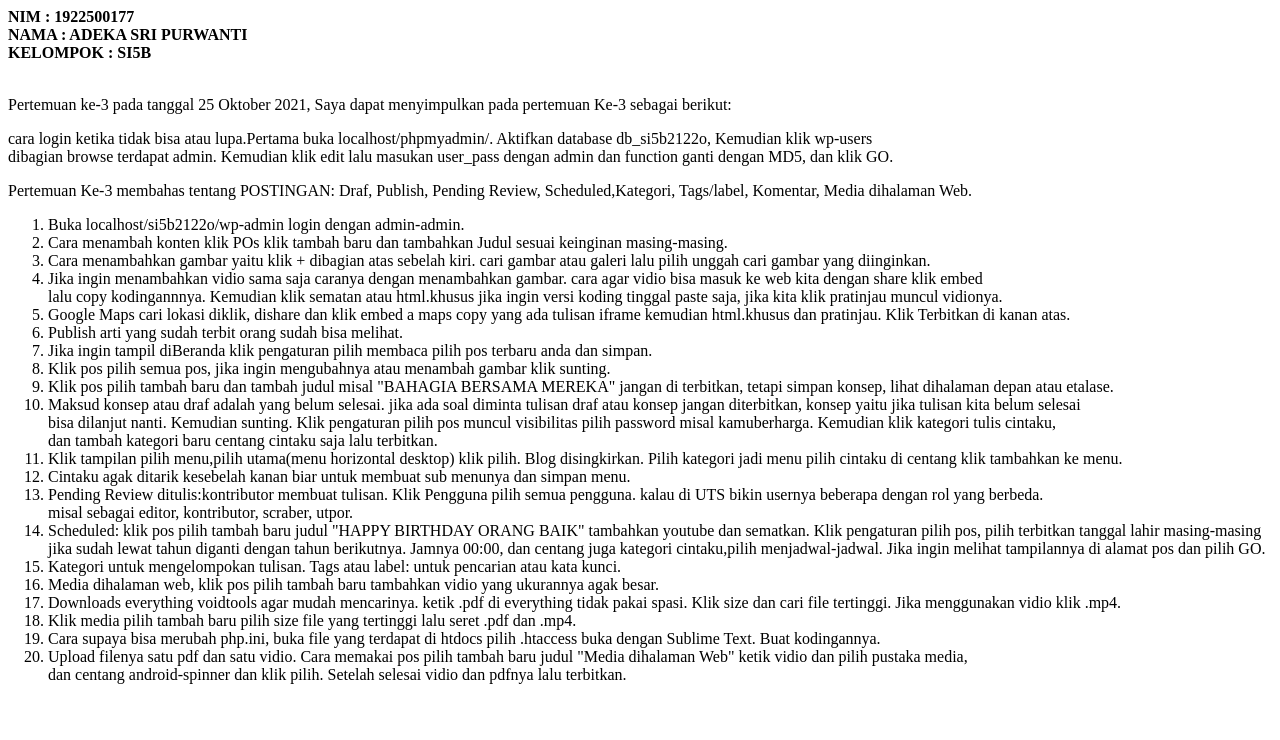
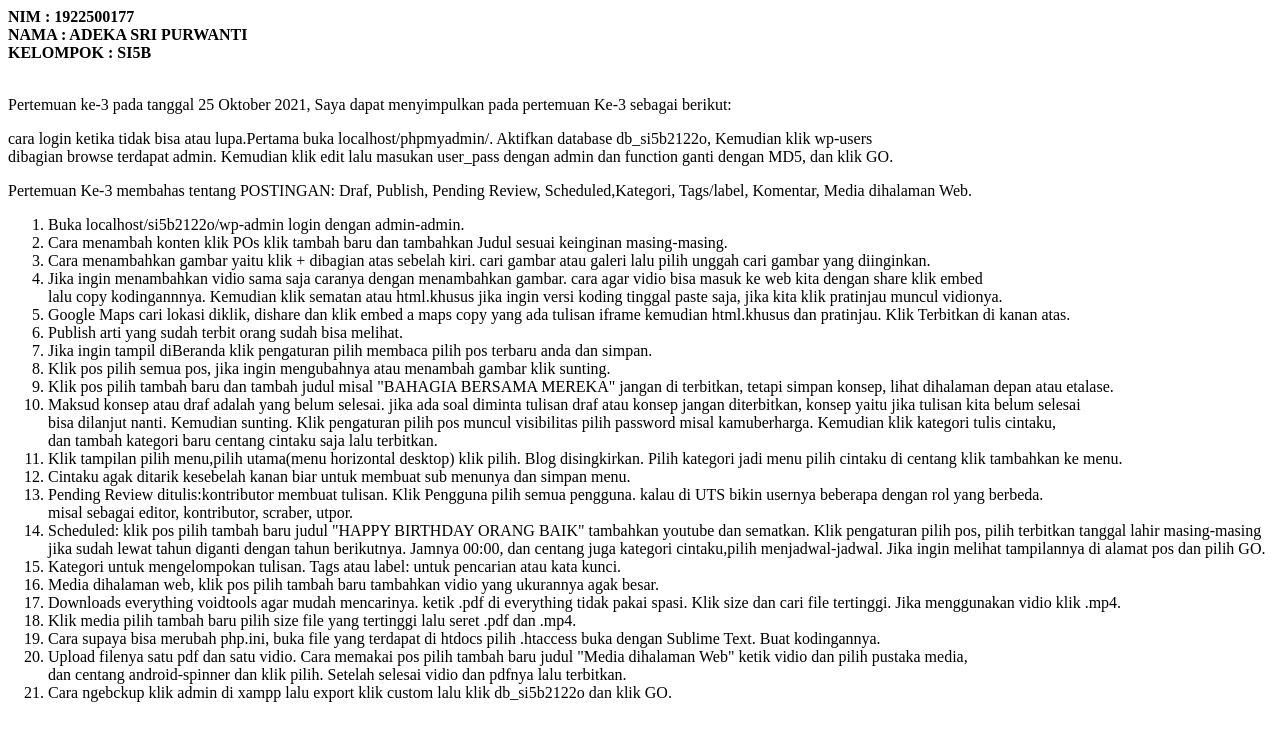
Before and after one commit to adekasripurwanti27/si5b2122o, a plain HTML site: page 3/index.html in a window 1280 px wide. Drawn offline with Linux system fonts and the light colour scheme.

Commit message:
Update index.html

```diff
--- a/3/index.html
+++ b/3/index.html
@@ -38,5 +38,5 @@ jika sudah lewat tahun diganti dengan tahun berikutnya. Jamnya 00:00, dan centan
 <li>Cara supaya bisa merubah php.ini, buka file yang terdapat di htdocs pilih .htaccess buka dengan Sublime Text. Buat kodingannya.</li>
 <li>Upload filenya satu pdf dan satu vidio. Cara memakai pos pilih tambah baru judul "Media dihalaman Web" ketik vidio dan pilih pustaka media,<br>
 dan centang android-spinner dan klik pilih. Setelah selesai vidio dan pdfnya lalu terbitkan.</li>
-
+<li>Cara ngebckup klik admin di xampp lalu export klik custom lalu klik db_si5b2122o dan klik GO.</li>
 </ol>
```
